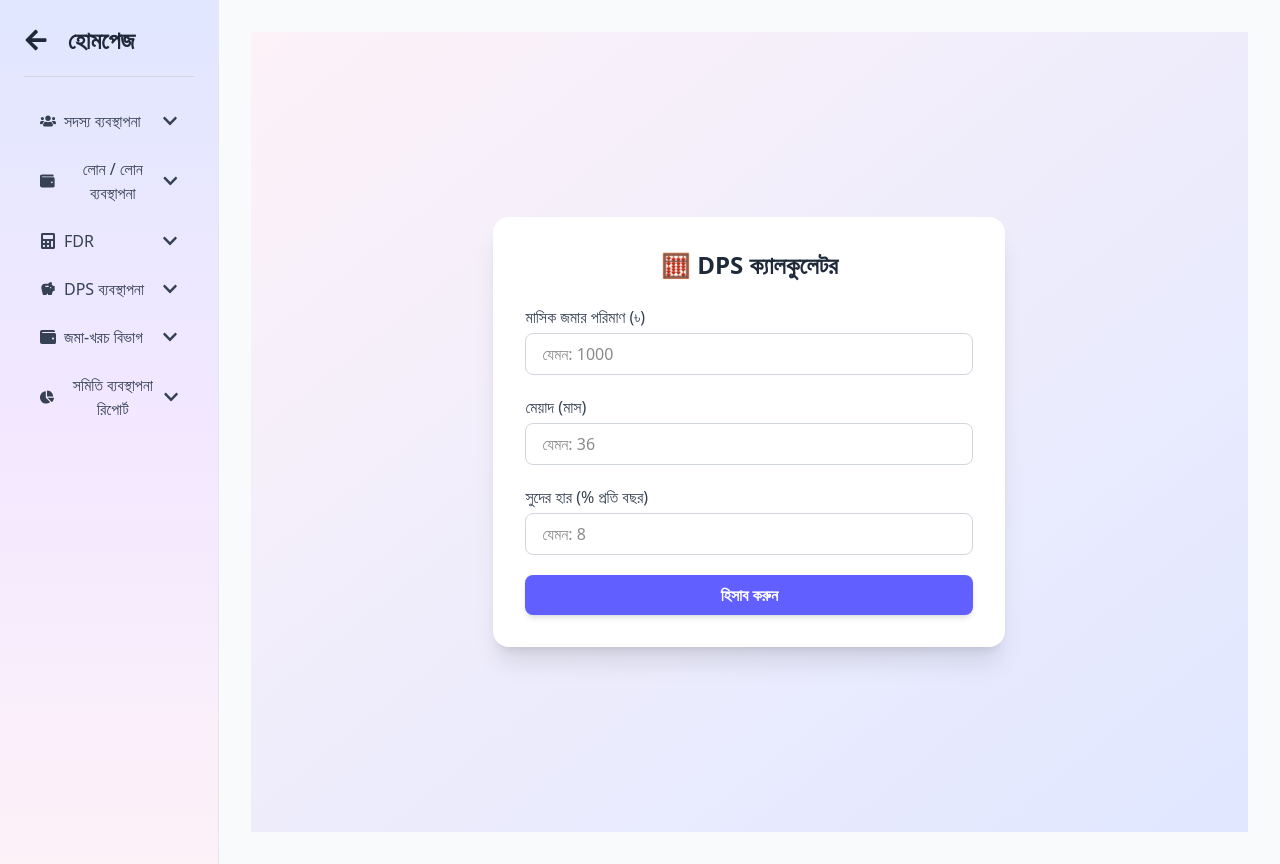
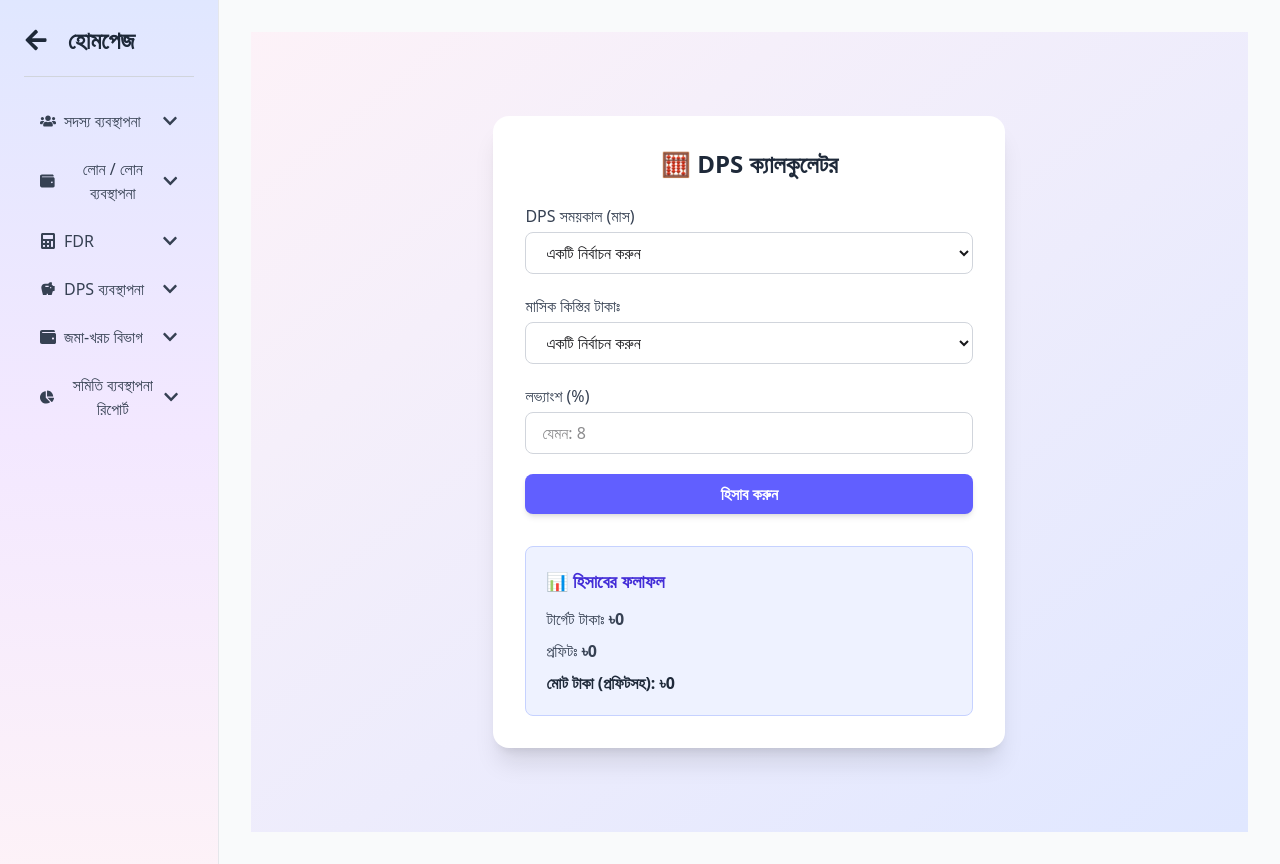
Before and after one commit to ahshasib/somiti-frontend, a React (Vite) app: page /dashboard/dps-calculator in a window 1280 px wide. Built offline with nearby package versions, Linux system fonts and the light colour scheme.

Commit message:
add get all dps page

```diff
--- a/src/pages/dps/DpsCalculator.jsx
+++ b/src/pages/dps/DpsCalculator.jsx
@@ -1,30 +1,32 @@
 import React, { useState } from "react";
 
 const DpsCalculator = () => {
-  const [monthlyDeposit, setMonthlyDeposit] = useState("");
-  const [months, setMonths] = useState("");
+  const [duration, setDuration] = useState("");
+  const [monthlyAmount, setMonthlyAmount] = useState("");
   const [interestRate, setInterestRate] = useState("");
-  const [result, setResult] = useState(null);
+  const [result, setResult] = useState({
+    totalDeposit: 0,
+    profit: 0,
+    totalWithProfit: 0,
+  });
 
-  const calculateDPS = (e) => {
+  const handleCalculate = (e) => {
     e.preventDefault();
 
-    // ইনপুটগুলোকে সংখ্যায় রূপান্তর
-    const P = parseFloat(monthlyDeposit);
-    const n = parseInt(months);
+    const P = parseFloat(monthlyAmount);
+    const n = parseInt(duration);
     const r = parseFloat(interestRate) / 100 / 12; // মাসিক সুদের হার
 
-    // মোট জমা অর্থ
     const totalDeposit = P * n;
+    const maturityAmount =
+      r > 0 ? P * ((Math.pow(1 + r, n) - 1) / r) : totalDeposit;
 
-    // সাধারণ DPS maturity ফর্মুলা:
-    // M = P * [(1 + r)^n - 1] / r
-    const maturityAmount = r > 0 ? P * ((Math.pow(1 + r, n) - 1) / r) : totalDeposit;
+    const profit = maturityAmount - totalDeposit;
 
     setResult({
       totalDeposit: totalDeposit.toFixed(2),
-      maturityAmount: maturityAmount.toFixed(2),
-      profit: (maturityAmount - totalDeposit).toFixed(2),
+      profit: profit.toFixed(2),
+      totalWithProfit: maturityAmount.toFixed(2),
     });
   };
 
@@ -35,44 +37,59 @@ const DpsCalculator = () => {
           🧮 DPS ক্যালকুলেটর
         </h2>
 
-        <form onSubmit={calculateDPS} className="space-y-5">
+        <form onSubmit={handleCalculate} className="space-y-5">
+          {/* সময়কাল */}
           <div>
             <label className="block text-gray-700 font-medium mb-1">
-              মাসিক জমার পরিমাণ (৳)
+              DPS সময়কাল (মাস)
             </label>
-            <input
-              type="number"
-              value={monthlyDeposit}
-              onChange={(e) => setMonthlyDeposit(e.target.value)}
-              className="w-full border border-gray-300 rounded-lg px-4 py-2 focus:outline-none focus:ring-2 focus:ring-indigo-400"
-              placeholder="যেমন: 1000"
+            <select
+              value={duration}
+              onChange={(e) => setDuration(e.target.value)}
+              className="w-full border border-gray-300 rounded-lg px-4 py-2 focus:ring-2 focus:ring-indigo-400"
               required
-            />
+            >
+              <option value="">একটি নির্বাচন করুন</option>
+              <option value="6">৬ মাস</option>
+              <option value="12">১ বছর</option>
+              <option value="24">২ বছর</option>
+              <option value="36">৩ বছর</option>
+              <option value="60">৫ বছর</option>
+            </select>
           </div>
 
+          {/* মাসিক কিস্তির টাকাঃ */}
           <div>
             <label className="block text-gray-700 font-medium mb-1">
-              মেয়াদ (মাস)
+              মাসিক কিস্তির টাকাঃ
             </label>
-            <input
-              type="number"
-              value={months}
-              onChange={(e) => setMonths(e.target.value)}
-              className="w-full border border-gray-300 rounded-lg px-4 py-2 focus:outline-none focus:ring-2 focus:ring-indigo-400"
-              placeholder="যেমন: 36"
+            <select
+              value={monthlyAmount}
+              onChange={(e) => setMonthlyAmount(e.target.value)}
+              className="w-full border border-gray-300 rounded-lg px-4 py-2 focus:ring-2 focus:ring-indigo-400"
               required
-            />
+            >
+              <option value="">একটি নির্বাচন করুন</option>
+              <option value="50">৳50</option>
+              <option value="100">৳100</option>
+              <option value="200">৳200</option>
+              <option value="500">৳500</option>
+              <option value="1000">৳1000</option>
+              <option value="2000">৳2000</option>
+              <option value="5000">৳5000</option>
+            </select>
           </div>
 
+          {/* লভ্যাংশ */}
           <div>
             <label className="block text-gray-700 font-medium mb-1">
-              সুদের হার (% প্রতি বছর)
+              লভ্যাংশ (%)
             </label>
             <input
               type="number"
               value={interestRate}
               onChange={(e) => setInterestRate(e.target.value)}
-              className="w-full border border-gray-300 rounded-lg px-4 py-2 focus:outline-none focus:ring-2 focus:ring-indigo-400"
+              className="w-full border border-gray-300 rounded-lg px-4 py-2 focus:ring-2 focus:ring-indigo-400"
               placeholder="যেমন: 8"
               required
             />
@@ -86,18 +103,21 @@ const DpsCalculator = () => {
           </button>
         </form>
 
-        {result && (
-          <div className="mt-8 bg-indigo-50 border border-indigo-200 rounded-lg p-5">
+        {/* হিসাবের ফলাফল */}
+        <div className="mt-8 bg-indigo-50 border border-indigo-200 rounded-lg p-5 space-y-2">
           <h3 className="text-lg font-semibold text-indigo-700 mb-3">
             📊 হিসাবের ফলাফল
           </h3>
-            <p className="text-gray-700">মোট জমা: ৳{result.totalDeposit}</p>
-            <p className="text-gray-700">লভ্যাংশ (প্রায়): ৳{result.profit}</p>
+          <p className="text-gray-700">
+            টার্গেট টাকাঃ <span className="font-semibold">৳{result.totalDeposit}</span>
+          </p>
+          <p className="text-gray-700">
+            প্রফিটঃ <span className="font-semibold">৳{result.profit}</span>
+          </p>
           <p className="text-gray-800 font-bold">
-              মেয়াদ শেষে পাবেন: ৳{result.maturityAmount}
+            মোট টাকা (প্রফিটসহ): ৳{result.totalWithProfit}
           </p>
         </div>
-        )}
       </div>
     </div>
   );
--- /dev/null
+++ b/src/pages/dps/DpsSchemeCreate.jsx
@@ -0,0 +1,195 @@
+import React, { useState, useEffect } from "react";
+import axios from "axios";
+
+const DpsSchemeCreate = () => {
+  const [form, setForm] = useState({
+    schemeName: "",
+    durationMonths: "12",
+    monthlyAmount: "50",
+    dpsType: "লাভ বিহীন",
+    interestRate: 0,
+    targetAmount: 0,
+    status: "active",
+  });
+
+  // DPS হিসাব করা
+  useEffect(() => {
+    let interestRate = form.dpsType === "লাভ" ? Number(form.interestRate) : 0;
+
+    let baseAmount = form.durationMonths * form.monthlyAmount;
+    let total = baseAmount;
+
+    // লাভ থাকলে সুদ যোগ হবে
+    if (form.dpsType === "লাভ" && interestRate > 0) {
+      total += (baseAmount * interestRate) / 100;
+    }
+
+    const durationText =
+      form.durationMonths >= 12
+        ? `${form.durationMonths / 12} বছর`
+        : `${form.durationMonths} মাস`;
+
+    const schemeName = `${durationText} স্কিম - মাসিক ${form.monthlyAmount} টাকা - ${form.dpsType} - ${interestRate}% লাভ`;
+
+    setForm((prev) => ({
+      ...prev,
+      interestRate,
+      targetAmount: Math.round(total),
+      schemeName,
+    }));
+  }, [form.durationMonths, form.monthlyAmount, form.dpsType, form.interestRate]);
+
+  // ইনপুট পরিবর্তন হ্যান্ডেল করা
+  const handleChange = (e) => {
+    const { name, value } = e.target;
+    setForm((prev) => ({
+      ...prev,
+      [name]: value,
+    }));
+  };
+
+  // ফর্ম সাবমিট
+  const handleSubmit = async (e) => {
+    e.preventDefault();
+    try {
+      const res = await axios.post(
+        `${import.meta.env.VITE_BASE_URL}/api/dps-schemes`,
+        form
+      );
+      alert("✅ DPS স্কিম সফলভাবে তৈরি হয়েছে!");
+      console.log(res.data);
+    } catch (err) {
+      console.error(err);
+      alert("❌ স্কিম তৈরিতে সমস্যা হয়েছে!");
+    }
+  };
+
+  // মাসিক কিস্তির অপশন ৫০ থেকে ১৪০০ পর্যন্ত
+  const monthlyOptions = [];
+  for (let i = 50; i <= 1400; i += 50) {
+    monthlyOptions.push(i);
+  }
+
+  return (
+    <div className="min-h-screen flex justify-center items-center bg-gradient-to-br from-pink-50 to-indigo-100 p-6">
+      <div className="bg-white p-8 rounded-2xl shadow-lg w-full max-w-lg">
+        <h2 className="text-2xl font-bold mb-6 text-center">DPS স্কিম তৈরী করুন</h2>
+        <form className="space-y-4" onSubmit={handleSubmit}>
+          {/* সময়কাল */}
+          <div>
+            <label className="block mb-1 font-medium">DPS সময়কাল (মাস)</label>
+            <select
+              name="durationMonths"
+              value={form.durationMonths}
+              onChange={handleChange}
+              className="w-full border px-3 py-2 rounded-lg"
+              required
+            >
+              {[6, 12, 24, 36, 48, 60, 72, 84, 96, 108, 120].map((m) => (
+                <option key={m} value={m}>
+                  {m >= 12 ? `${m / 12} বছর` : `${m} মাস`}
+                </option>
+              ))}
+            </select>
+          </div>
+
+          {/* মাসিক কিস্তি */}
+          <div>
+            <label className="block mb-1 font-medium">মাসিক কিস্তির টাকাঃ</label>
+            <select
+              name="monthlyAmount"
+              value={form.monthlyAmount}
+              onChange={handleChange}
+              className="w-full border px-3 py-2 rounded-lg"
+              required
+            >
+              {monthlyOptions.map((amt) => (
+                <option key={amt} value={amt}>
+                  {amt} টাকা
+                </option>
+              ))}
+            </select>
+          </div>
+
+          {/* টাইপ */}
+          <div>
+            <label className="block mb-1 font-medium">DPS টাইপ</label>
+            <select
+              name="dpsType"
+              value={form.dpsType}
+              onChange={handleChange}
+              className="w-full border px-3 py-2 rounded-lg"
+              required
+            >
+              <option value="লাভ বিহীন">লাভ বিহীন</option>
+              <option value="লাভ">লাভ</option>
+            </select>
+          </div>
+
+          {/* লভ্যাংশ */}
+          <div>
+            <label className="block mb-1 font-medium">লভ্যাংশ (%)</label>
+            <input
+              type="number"
+              name="interestRate"
+              value={form.interestRate}
+              onChange={handleChange}
+              disabled={form.dpsType === "লাভ বিহীন"}
+              className={`w-full border px-3 py-2 rounded-lg ${
+                form.dpsType === "লাভ বিহীন" ? "bg-gray-100 cursor-not-allowed" : ""
+              }`}
+              placeholder="যেমন: 8"
+            />
+          </div>
+
+          {/* টার্গেট টাকাঃ */}
+          <div>
+            <label className="block mb-1 font-medium">টার্গেট টাকাঃ</label>
+            <input
+              type="number"
+              name="targetAmount"
+              value={form.targetAmount}
+              className="w-full border px-3 py-2 rounded-lg bg-gray-100"
+              readOnly
+            />
+          </div>
+
+          {/* স্কীমের নাম */}
+          <div>
+            <label className="block mb-1 font-medium">DPS স্কীমের নামঃ</label>
+            <input
+              type="text"
+              name="schemeName"
+              value={form.schemeName}
+              className="w-full border px-3 py-2 rounded-lg bg-gray-100"
+              readOnly
+            />
+          </div>
+
+          {/* অবস্থা */}
+          <div>
+            <label className="block mb-1 font-medium">অবস্থাঃ</label>
+            <select
+              name="status"
+              value={form.status}
+              onChange={handleChange}
+              className="w-full border px-3 py-2 rounded-lg"
+            >
+              <option value="active">সক্রিয়</option>
+              <option value="inactive">নিষ্ক্রিয়</option>
+            </select>
+          </div>
+
+          <button
+            type="submit"
+            className="w-full bg-indigo-500 hover:bg-indigo-600 text-white py-2 rounded-lg font-semibold mt-4"
+          >
+            স্কিম তৈরি করুন
+          </button>
+        </form>
+      </div>
+    </div>
+  );
+};
+
+export default DpsSchemeCreate;
--- a/src/routs/Router.jsx
+++ b/src/routs/Router.jsx
@@ -17,6 +17,7 @@ import LoanApplicationForm from '../pages/lone/LoanApplicationForm';
 import MembersPage from '../pages/members/MembersPage';
 import MemberList from '../pages/members/MemberList';
 import DpsCalculator from '../pages/dps/DpsCalculator';
+import DpsSchemeCreate from '../pages/dps/DpsSchemeCreate';
 
 
 
@@ -71,6 +72,8 @@ const router = createBrowserRouter(
               { path: "/dashboard/member-list", element: <MemberList /> },
               //DPS
               { path: "/dashboard/dps-calculator", element: <DpsCalculator /> },
+              { path: "/dashboard/dps-scheme-create", element: <DpsSchemeCreate /> },
+              { path: "/dashboard/dps-calculator", element: <DpsCalculator /> },
 
             ],
           },
```
Also changed, not shown: src/pages/dps/AllDpsSchemes.jsx (added). Lines whose indentation alone changed are shown as unchanged.
